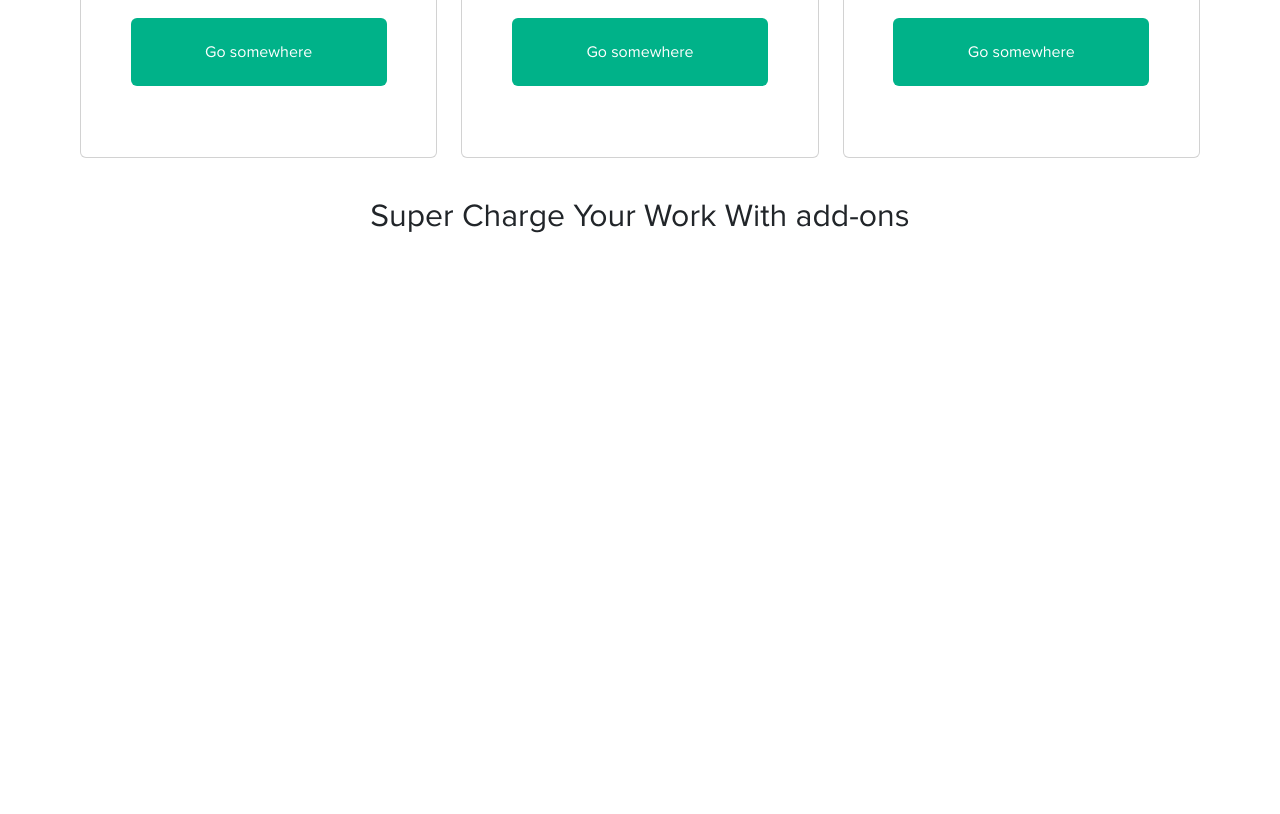
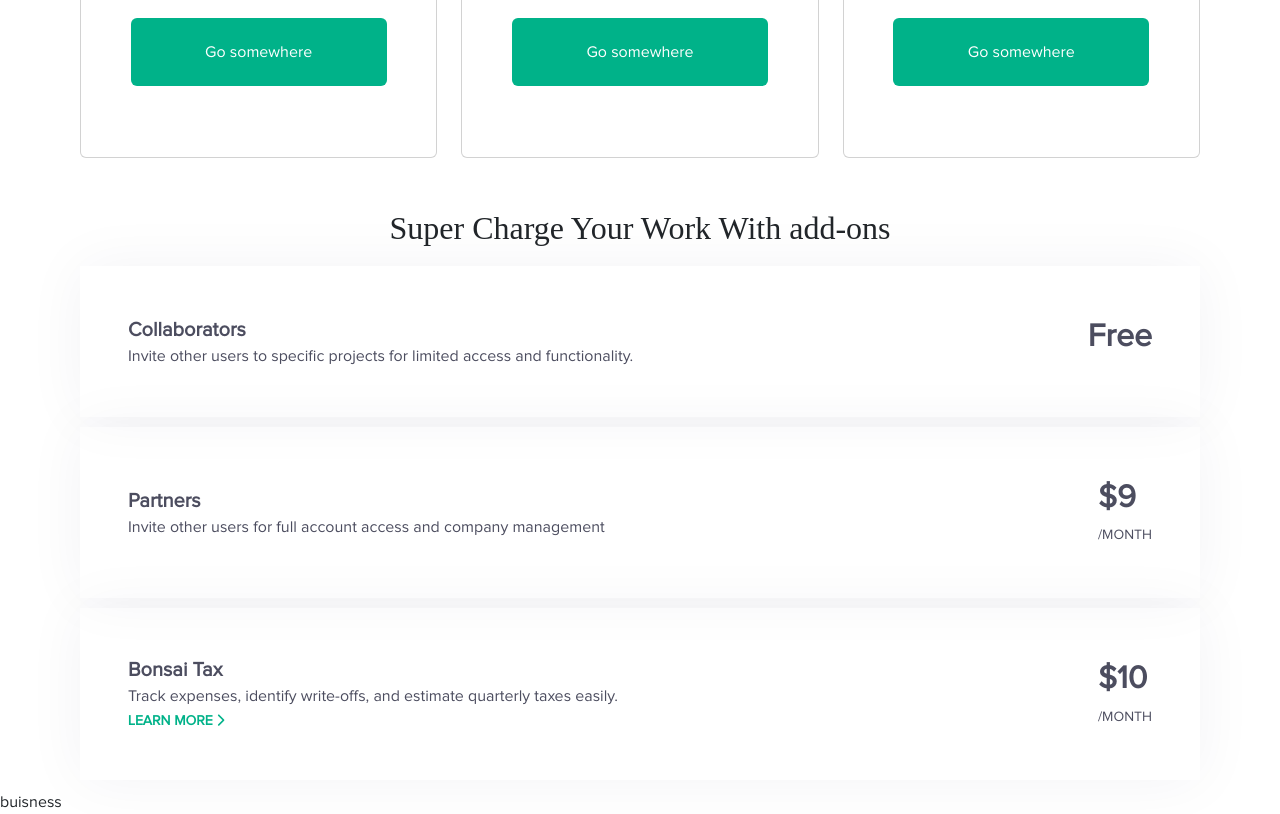
Before and after one commit to SulltanMahmud/Bonsai.com, a plain HTML site: page index.html in a window 1280 px wide. Shown: the part 1044-1858 px from the top of the page. Before the commit the page ends 1288 px from the top, so only its background shows below. Drawn offline with nearby package versions, Linux system fonts and the light colour scheme.

Commit message:
add-on section fixed

```diff
--- a/index.html
+++ b/index.html
@@ -3,7 +3,11 @@
   <head>
     <meta charset="UTF-8" />
     <meta name="viewport" content="width=device-width, initial-scale=1.0" />
-
+    <!-- font-awesome link -->
+    <link
+      rel="stylesheet"
+      href="https://cdnjs.cloudflare.com/ajax/libs/font-awesome/6.5.1/css/all.min.css"
+    />
     <!-- Bootstrap Link -->
     <link
       rel="stylesheet"
@@ -135,7 +139,7 @@
       <div class="main-pricelist mt-5">
         <div class="row">
           <div class="col-4">
-            <div class="card ">
+            <div class="card">
               <div class="card-body d-flex flex-column justify-content-between">
                 <div class="content-item">
                   <h5 class="card-title">Starter</h5>
@@ -150,7 +154,7 @@
                     </div>
                   </div>
 
-                <div class="feature-list  ">
+                  <div class="feature-list">
                     <div
                       class="feature-content d-flex justify-content-start align-items-center"
                     >
@@ -169,13 +173,17 @@
                       class="feature-content d-flex justify-content-start align-items-center"
                     >
                       <img src="./assets/asset 10.svg" alt="" />
-                    <div class="feature-description">Invoicing & Payments</div>
+                      <div class="feature-description">
+                        Invoicing & Payments
+                      </div>
                     </div>
                     <div
                       class="feature-content d-flex justify-content-start align-items-center"
                     >
                       <img src="./assets/asset 10.svg" alt="" />
-                    <div class="feature-description">Proposals & Contracts</div>
+                      <div class="feature-description">
+                        Proposals & Contracts
+                      </div>
                     </div>
                     <div
                       class="feature-content d-flex justify-content-start align-items-center"
@@ -199,7 +207,6 @@
                     </div>
                   </div>
                 </div>
-
 
                 <a href="#" class="btn btn-primary f-m1">Go somewhere</a>
               </div>
@@ -248,7 +255,9 @@
                       class="feature-content d-flex justify-content-start align-items-center"
                     >
                       <img src="./assets/asset 10.svg" alt="" />
-                    <div class="feature-description">Workflow Automations</div>
+                      <div class="feature-description">
+                        Workflow Automations
+                      </div>
                     </div>
                     <div
                       class="feature-content d-flex justify-content-start align-items-center"
@@ -313,7 +322,9 @@
                       class="feature-content d-flex justify-content-start align-items-center"
                     >
                       <img src="./assets/asset 10.svg" alt="" />
-                    <div class="feature-description">Subcontractor Management</div>
+                      <div class="feature-description">
+                        Subcontractor Management
+                      </div>
                     </div>
                     <div
                       class="feature-content d-flex justify-content-start align-items-center"
@@ -327,7 +338,9 @@
                       class="feature-content d-flex justify-content-start align-items-center"
                     >
                       <img src="./assets/asset 10.svg" alt="" />
-                    <div class="feature-description"> Subcontractor Onboarding</div>
+                      <div class="feature-description">
+                        Subcontractor Onboarding
+                      </div>
                     </div>
                     <div
                       class="feature-content d-flex justify-content-start align-items-center"
@@ -339,34 +352,40 @@
                       class="feature-content d-flex justify-content-start align-items-center"
                     >
                       <img src="./assets/asset 10.svg" alt="" />
-                    <div class="feature-description">3 Team Seats (additional seats $9/month)</div>
+                      <div class="feature-description">
+                        3 Team Seats (additional seats $9/month)
+                      </div>
+                    </div>
+                    <div
+                      class="feature-content d-flex justify-content-start align-items-center"
+                    >
+                      <img src="./assets/asset 10.svg" alt="" />
+                      <div class="feature-description">Accountant Access</div>
+                    </div>
+
+                    <div
+                      class="feature-content d-flex justify-content-start align-items-center"
+                    >
+                      <img src="./assets/asset 10.svg" alt="" />
+                      <div class="feature-description">
+                        Connect Multiple Bank Accounts
+                      </div>
                     </div>
                     <div
                       class="feature-content d-flex justify-content-start align-items-center"
                     >
                       <img src="./assets/asset 10.svg" alt="" />
                       <div class="feature-description">
-                      Accountant Access
+                        Unlimited Subcontractors
                       </div>
-                  </div>
-
-                  <div
-                    class="feature-content d-flex justify-content-start align-items-center"
-                  >
-                    <img src="./assets/asset 10.svg" alt="" />
-                    <div class="feature-description">Connect Multiple Bank Accounts</div>
                     </div>
                     <div
                       class="feature-content d-flex justify-content-start align-items-center"
                     >
                       <img src="./assets/asset 10.svg" alt="" />
-                    <div class="feature-description">Unlimited Subcontractors</div>
+                      <div class="feature-description">
+                        Unlimited Project Collaborators
                       </div>
-                   <div
-                    class="feature-content d-flex justify-content-start align-items-center"
-                  >
-                    <img src="./assets/asset 10.svg" alt="" />
-                    <div class="feature-description">Unlimited Project Collaborators</div>
                     </div>
                   </div>
                 </div>
@@ -375,20 +394,85 @@
               </div>
             </div>
           </div>
-
         </div>
       </div>
     </section>
 
-    <!-- title -->
+    <!--add-on title -->
     <div class="container-custom">
-      <div class="title-box">
+      <div class="title-box p-2">
         <div class="title">
           <h2 class="text-center">Super Charge Your Work With add-ons</h2>
         </div>
       </div>
     </div>
 
+    <!-- Add-on section -->
+    <div class="container-custom">
+      <div class="add-on px-5 py-3">
+        <div
+          class="add-on-box d-flex justify-content-between align-items-center"
+        >
+          <div class="left-add">
+            <div class="heading">Collaborators</div>
+            <div class="heading-description">
+              Invite other users to specific projects for limited access and
+              functionality.
+            </div>
+          </div>
+          <div class="right-add">
+            <div class="right-heading">
+              <h2 class="fw-bold">Free</h2>
+            </div>
+          </div>
+        </div>
+      </div>
+
+      <div class="add-on px-5 py-3">
+        <div
+          class="add-on-box d-flex justify-content-between align-items-center"
+        >
+          <div class="left-add">
+            <div class="heading">Partners</div>
+            <div class="heading-description">
+              Invite other users for full account access and company management
+            </div>
+          </div>
+          <div class="right-add">
+            <div class="right-heading">
+              <h2 class="fw-bold">$9</h2>
+              <div class="month-text">/MONTH</div>
+            </div>
+          </div>
+        </div>
+      </div>
+      <div class="add-on px-5 py-3">
+        <div
+          class="add-on-box d-flex justify-content-between align-items-center"
+        >
+          <div class="left-add">
+            <div class="heading">Bonsai Tax</div>
+            <div class="heading-description">
+              Track expenses, identify write-offs, and estimate quarterly taxes
+              easily.
+            </div>
+            <a class="learn-more" href=""
+              ><span>LEARN MORE</span>
+              <i class="fa-solid fa-chevron-right"></i>
+            </a>
+          </div>
+          <div class="right-add">
+            <div class="right-heading">
+              <h2 class="fw-bold">$10</h2>
+              <div class="month-text">/MONTH</div>
+            </div>
+          </div>
+        </div>
+      </div>
+    </div>
+
+    <!-- buisness title section -->
+    buisness
     <!-- Botstrap js link -->
     <script src="https://cdn.jsdelivr.net/npm/bootstrap@5.3.3/dist/js/bootstrap.bundle.min.js"></script>
   </body>
--- a/scss/base/_genaral.scss
+++ b/scss/base/_genaral.scss
@@ -20,3 +20,6 @@
   margin-right: auto;
   margin-left: auto;
 }
+a{
+  text-decoration: none;
+}
--- /dev/null
+++ b/scss/component/_add-on-section.scss
@@ -0,0 +1,54 @@
+.add-on {
+    // border: 1px solid red;
+  margin-bottom: 10px;
+  padding: 10px 40px 5px;
+  box-shadow: 0 0 60px 0 rgba(2,4,69,.05);
+  &-box {
+    .left-add {
+      .heading {
+        font-weight: 600;
+        font-size: 20px;
+        line-height: 1.4;
+        color: $title-color;
+      }
+      .heading-description {
+        font-size: 1rem;
+        font-weight: 300;
+        color: $title-color;
+        .learn-more{
+
+            text-transform: uppercase;
+            font-size: 14px;
+            line-height: 20px;
+            font-weight: 600;
+        }
+
+      }
+
+      .learn-more{
+        color: $button-color;
+        font-size: 14px;
+        font-weight: 700;
+        i{
+            font-size: 13px;
+        }
+      }
+    }
+
+    .right-add{
+        .right-heading{
+            padding-top: 36px;
+            padding-bottom: 36px;
+            color: $title-color;
+            h2{
+                font-weight: 200;
+            }
+
+            .month-text{
+                font-size: 14px;
+                color: $title-color;
+            }
+        }
+    }
+  }
+}
--- a/scss/layout/main.scss
+++ b/scss/layout/main.scss
@@ -2,3 +2,5 @@
 @import "../base/genaral";
 @import "../layout/nav-bar";
 @import "../component/subscription";
+@import "../component/title";
+@import "../component/add-on-section";
```
Also changed, not shown: css/main.css, 2 other files. Lines whose indentation alone changed are shown as unchanged.
